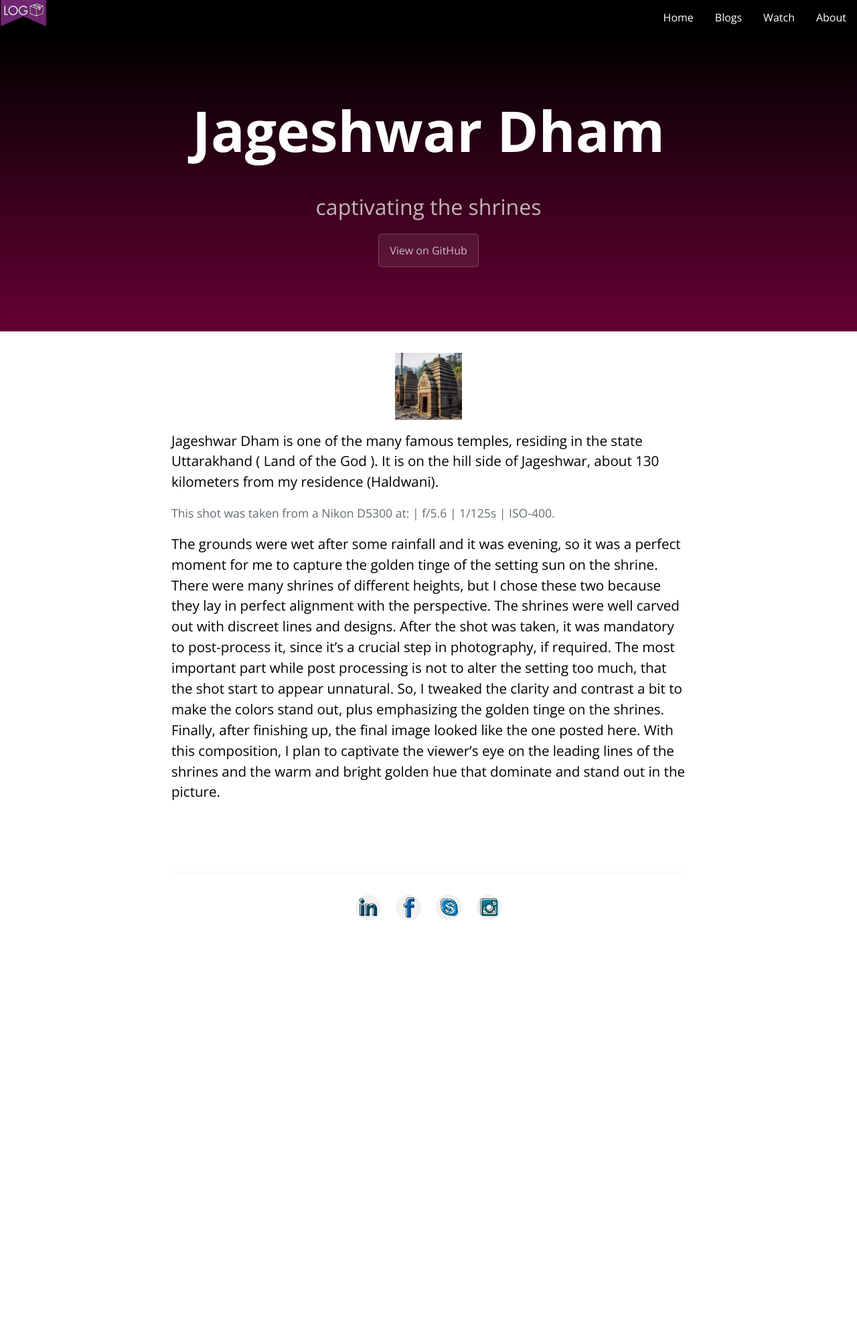
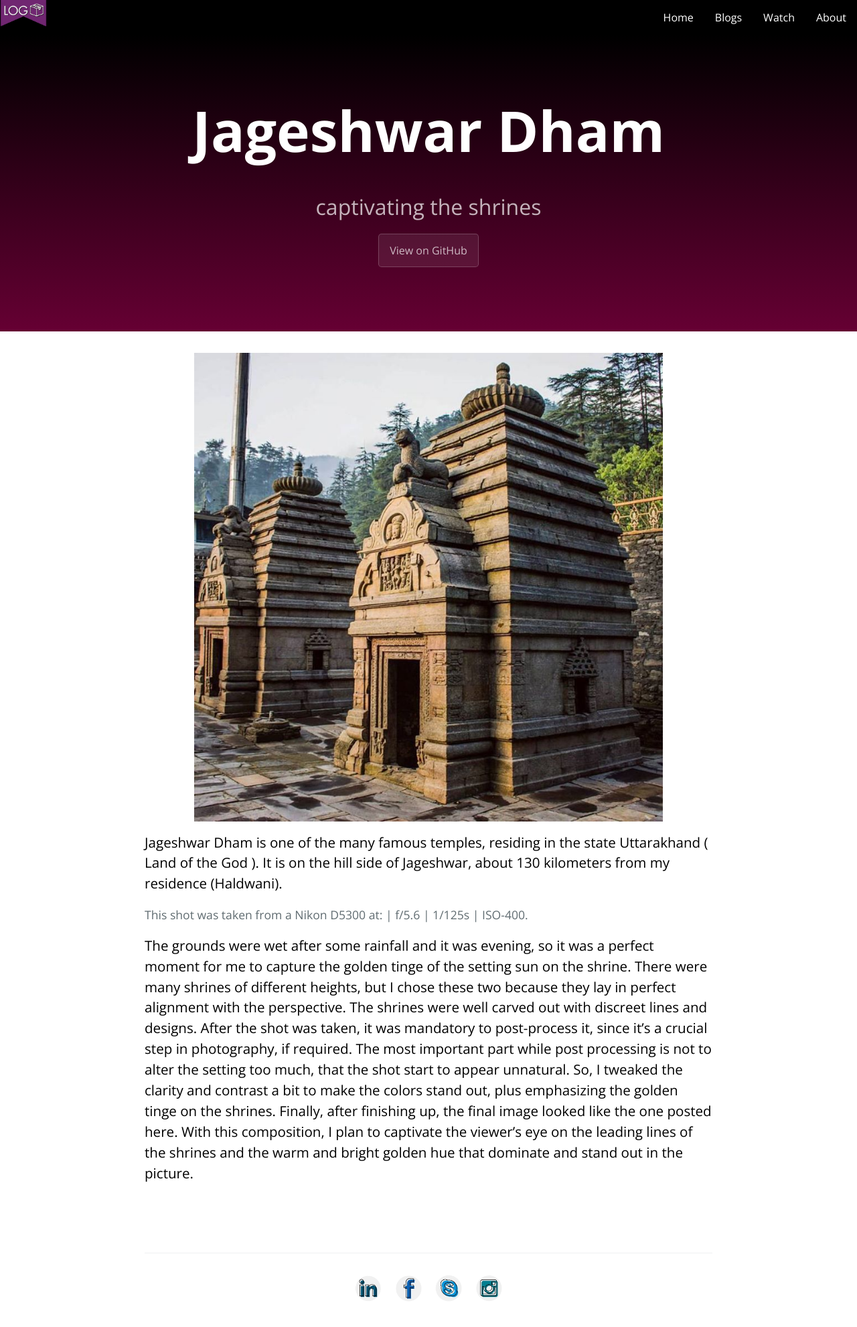
Before and after one commit to jaideepbankoti/logbox, a Jekyll site: the page built from _posts/2017-10-23-jageshwar-dham.md, in a window 1280 px wide. Shown: the whole page at 67% size. Built offline with Jekyll 4.4.1, drawn with Linux system fonts in a browser that asks for light colours; before the commit the page ends 1413 px from its top, so only the background shows below that.

Commit message:
add jageshwar post edit

```diff
--- a/_posts/2017-10-23-jageshwar-dham.md
+++ b/_posts/2017-10-23-jageshwar-dham.md
@@ -3,7 +3,7 @@ title: Jageshwar Dham
 layout: post
 description: captivating the shrines
 ---
-<div align=center><img src="https://jaideepbankoti.github.io/logbox/assets/img/jageshwar_dham.jpg" alt="Jageshwar temple" width="100rem"></div>
+<div align=center><img src="https://jaideepbankoti.github.io/logbox/assets/img/jageshwar_dham.jpg" alt="Jageshwar temple" width="700px"></div>
 <h3>
 Jageshwar Dham is one of the many famous temples, residing in the state Uttarakhand ( Land of the God ). It is on the hill side of Jageshwar, about 130 kilometers from my residence (Haldwani).
 </h3>
--- a/_sass/styles.scss
+++ b/_sass/styles.scss
@@ -668,7 +668,7 @@ a {
     margin-top: 0; }
   @media screen and (min-width: 64em) {
     .main-content {
-      max-width: 60rem;
+      max-width: 65rem;
       padding: 2rem 6rem;
       margin: 0 auto;
       font-size: 1.1rem; } }
```
